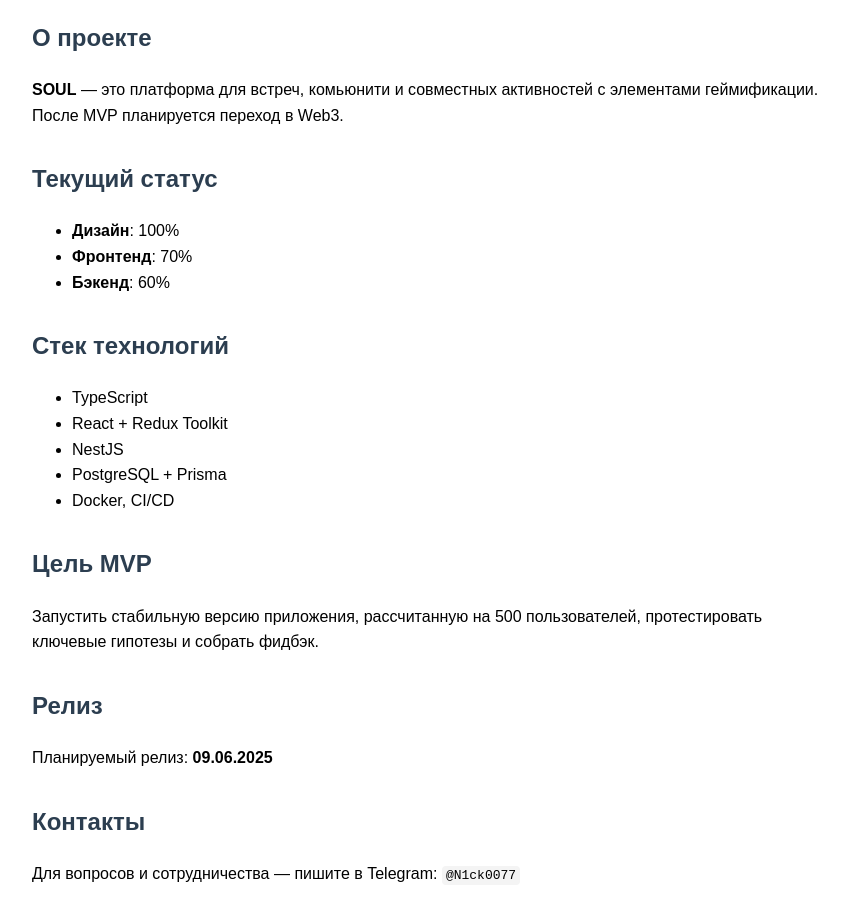
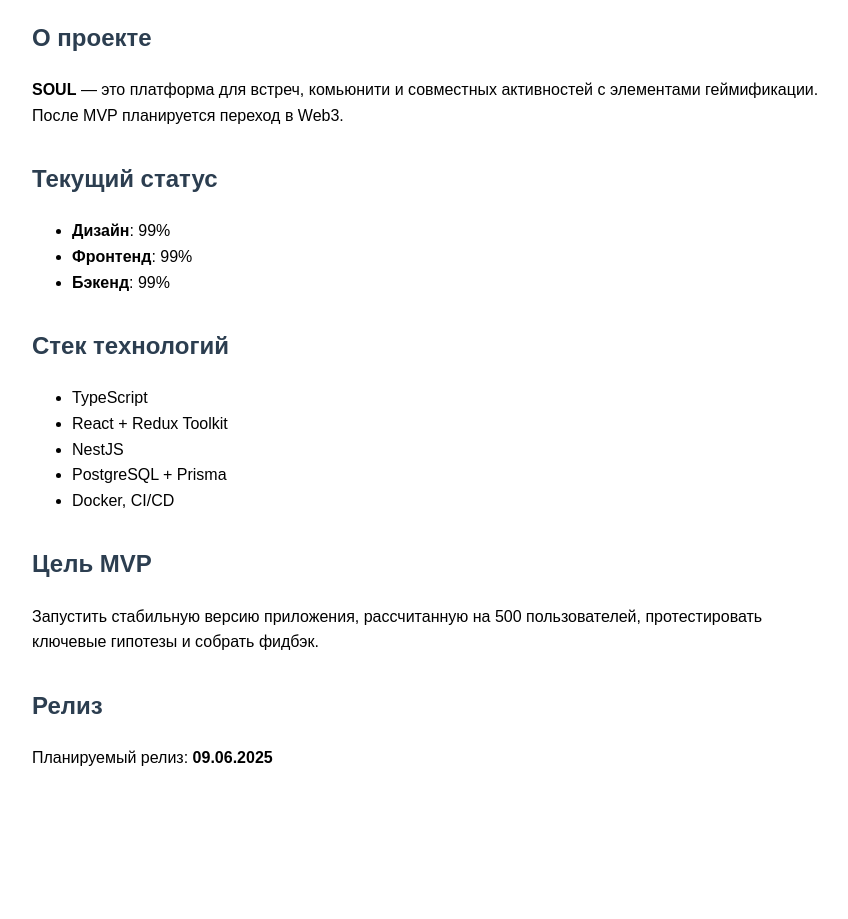
Before and after one commit to SoulGarage/docs, a plain HTML site: page index.html in a window 1280 px wide. Shown: the part 86-1005 px from the top of the page, without its empty margins (208-1056 px from the left). After the commit the page ends 889 px from the top, so only its background shows below. Drawn offline with Linux system fonts and the light colour scheme.

Commit message:
Update index.html
Signed-off-by: nickllama <144960655+nickllama@users.noreply.github.com>

```diff
--- a/index.html
+++ b/index.html
@@ -37,9 +37,9 @@
   <div class="section">
     <h2>Текущий статус</h2>
     <ul>
-      <li><strong>Дизайн</strong>: 100%</li>
-      <li><strong>Фронтенд</strong>: 70%</li>
-      <li><strong>Бэкенд</strong>: 60%</li>
+      <li><strong>Дизайн</strong>: 99%</li>
+      <li><strong>Фронтенд</strong>: 99%</li>
+      <li><strong>Бэкенд</strong>: 99%</li>
     </ul>
   </div>
 
@@ -65,8 +65,6 @@
   </div>
 
   <div class="section">
-    <h2>Контакты</h2>
-    <p>Для вопросов и сотрудничества — пишите в Telegram: <code>@N1ck0077</code></p>
   </div>
 </body>
 </html>
```
